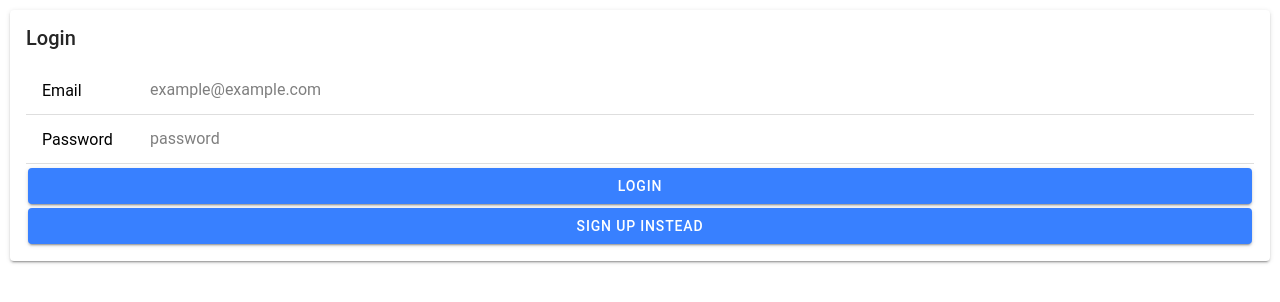
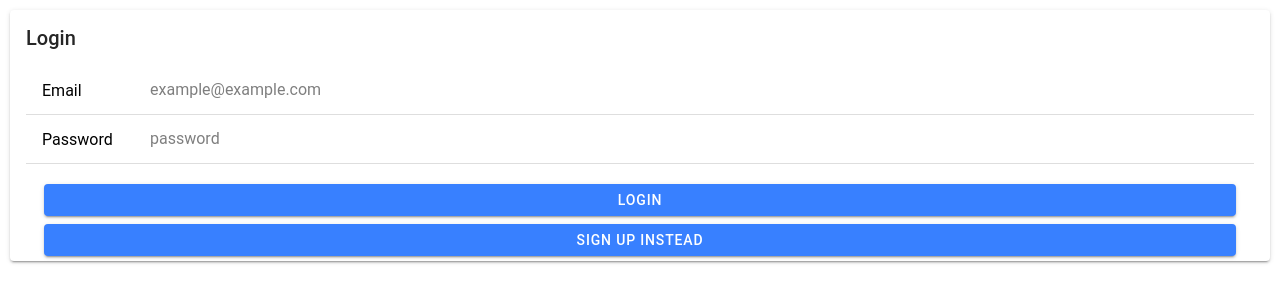
Before and after one commit to Kotishka/survey-monster, a React (Create React App) app: page /login in a window 1280 px wide. Shown: the top 302 px of the page. Built offline with nearby package versions, Linux system fonts and the light colour scheme; no server answers.

Commit message:
Adding padding to button

```diff
--- a/src/pages/Home.tsx
+++ b/src/pages/Home.tsx
@@ -12,8 +12,8 @@ const Home: React.FC = () => {
                 </IonToolbar>
             </IonHeader>
             <IonContent>
-                <IonButton expand="block" routerLink="/login">Login</IonButton>
-                <IonButton expand="block" routerLink="/signup">Sign Up</IonButton>
+                <IonButton expand="block" routerLink="/login" class="ion-padding">Login</IonButton>
+                <IonButton expand="block" routerLink="/signup" class="ion-padding">Sign Up</IonButton>
             </IonContent>
         </IonPage>
     );
--- a/src/pages/Login.tsx
+++ b/src/pages/Login.tsx
@@ -44,8 +44,8 @@ const Login: React.FC = () => {
 							<IonLabel position="fixed">Password</IonLabel>
 							<IonInput value={password} placeholder="password" type="password" onIonChange={(e: any) => setPassword(e.target.value)} required />
 						</IonItem>
-						<IonButton expand="block" onClick={onLoginin}>Login</IonButton>
-						<IonButton expand="block" routerLink="/signup">Sign Up instead</IonButton>
+						<IonButton expand="block" onClick={onLoginin} class="ion-padding">Login</IonButton>
+						<IonButton expand="block" routerLink="/signup" class="ion-padding">Sign Up instead</IonButton>
 						<IonAlert
                             isOpen={alertText.length > 0}
                             onDidDismiss={() => setAlertText('')}
```
